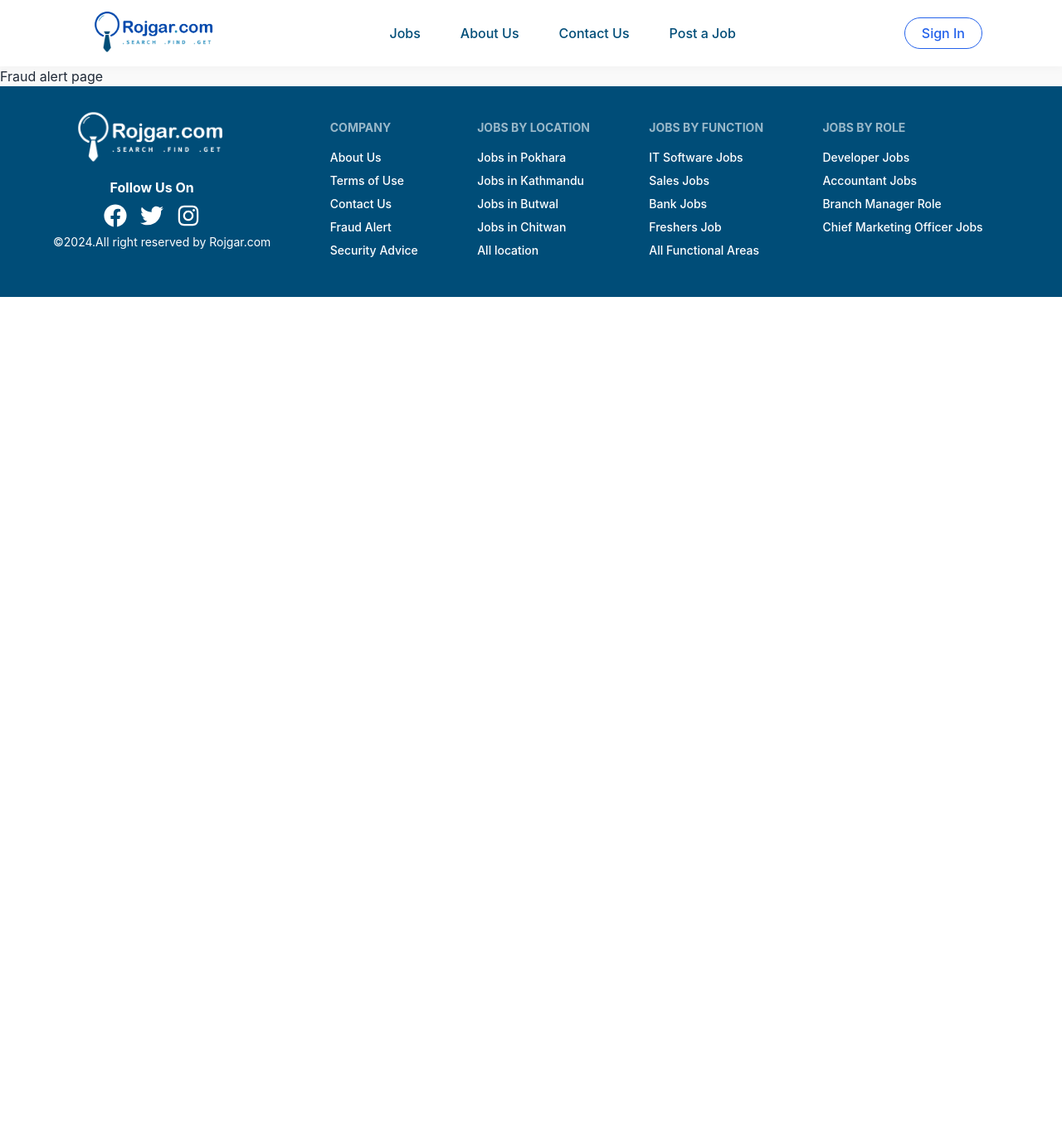
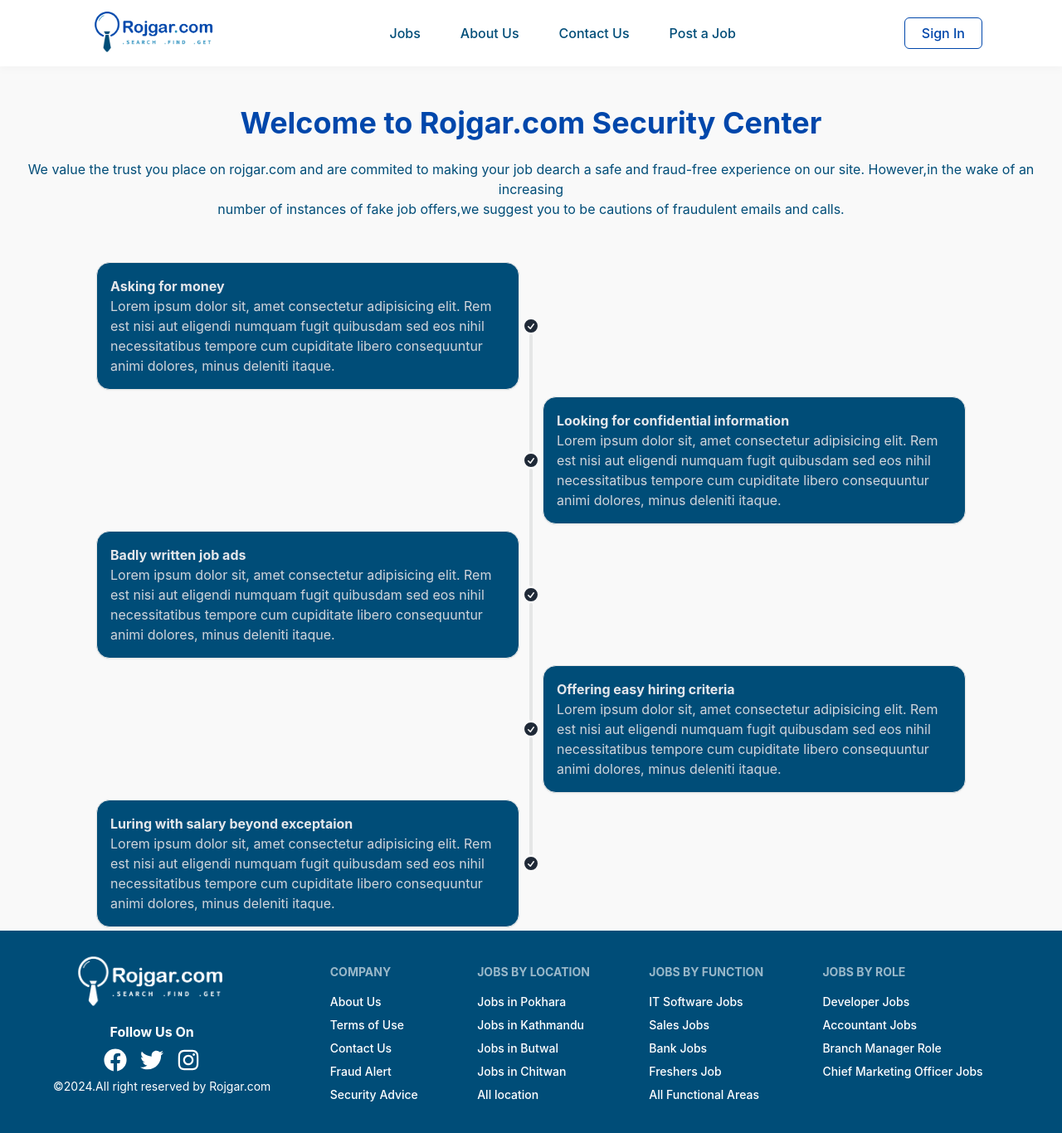
Before and after one commit to Abishekthapa09/Rojgar_frontend, a React (Vite) app: page /fraudalert in a window 1280 px wide. Shown: the top 1366 px of the page at 83% size. Before the commit the page ends 800 px from the top, so only its background shows below. Built offline with nearby package versions, Linux system fonts and the light colour scheme.

Commit message:
fraud alert section

```diff
--- a/src/Pages/FraudAlert.jsx
+++ b/src/Pages/FraudAlert.jsx
@@ -2,9 +2,69 @@ import React from 'react'
 
 const FraudAlert = () => {
   return (
-    <div>
-      Fraud alert page
-    </div>
+    <main>
+      <div className='flex flex-col items-center py-12'>
+        <div className=' text-primary text-4xl font-bold'>Welcome to Rojgar.com Security Center</div>
+        <div className='text-center text-tertiary pt-6'>We value the trust you place on rojgar.com and are commited to making your job dearch a safe and fraud-free experience on our site. However,in the wake of an increasing  <br />number of instances of fake job offers,we suggest you to be cautions of fraudulent emails and calls.</div>
+      </div>
+      <div className=' mx-28'>
+        <ul className="timeline timeline-vertical">
+        {/* <img src="/Logo.png" alt="" height={500} width={500}  className='absolute my-32' /> */}
+          <li>
+            <div className="timeline-start timeline-box bg-tertiary p-4 text-gray-200"> <h1 className='font-bold'>Asking for money </h1>
+              <p className='text-gray-300'>Lorem ipsum dolor sit, amet consectetur adipisicing elit. Rem est nisi aut eligendi numquam fugit quibusdam sed eos nihil necessitatibus tempore cum cupiditate libero consequuntur animi dolores, minus deleniti itaque.</p></div>
+            <div className="timeline-middle">
+              <svg xmlns="http://www.w3.org/2000/svg" viewBox="0 0 20 20" fill="currentColor" className="w-5 h-5"><path fillRule="evenodd" d="M10 18a8 8 0 100-16 8 8 0 000 16zm3.857-9.809a.75.75 0 00-1.214-.882l-3.483 4.79-1.88-1.88a.75.75 0 10-1.06 1.061l2.5 2.5a.75.75 0 001.137-.089l4-5.5z" clipRule="evenodd" /></svg>
+            </div>
+            <hr />
+          </li>
+          <li>
+            <hr />
+            <div className="timeline-middle">
+              <svg xmlns="http://www.w3.org/2000/svg" viewBox="0 0 20 20" fill="currentColor" className="w-5 h-5"><path fillRule="evenodd" d="M10 18a8 8 0 100-16 8 8 0 000 16zm3.857-9.809a.75.75 0 00-1.214-.882l-3.483 4.79-1.88-1.88a.75.75 0 10-1.06 1.061l2.5 2.5a.75.75 0 001.137-.089l4-5.5z" clipRule="evenodd" /></svg>
+            </div>
+            <div className="timeline-end timeline-box bg-tertiary p-4 text-gray-200"> <h1 className='font-bold'>Looking for confidential information</h1>
+              <p className='text-gray-300'>Lorem ipsum dolor sit, amet consectetur adipisicing elit. Rem est nisi aut eligendi numquam fugit quibusdam sed eos nihil necessitatibus tempore cum cupiditate libero consequuntur animi dolores, minus deleniti itaque.
+              </p>
+            </div>
+
+            <hr />
+          </li>
+          <li>
+            <hr />
+            <div className="timeline-start timeline-box bg-tertiary p-4 text-gray-200"> <h1 className='font-bold'>Badly written job ads </h1>
+              <p className='text-gray-300'>Lorem ipsum dolor sit, amet consectetur adipisicing elit. Rem est nisi aut eligendi numquam fugit quibusdam sed eos nihil necessitatibus tempore cum cupiditate libero consequuntur animi dolores, minus deleniti itaque.
+              </p>
+            </div>
+            <div className="timeline-middle">
+              <svg xmlns="http://www.w3.org/2000/svg" viewBox="0 0 20 20" fill="currentColor" className="w-5 h-5"><path fillRule="evenodd" d="M10 18a8 8 0 100-16 8 8 0 000 16zm3.857-9.809a.75.75 0 00-1.214-.882l-3.483 4.79-1.88-1.88a.75.75 0 10-1.06 1.061l2.5 2.5a.75.75 0 001.137-.089l4-5.5z" clipRule="evenodd" /></svg>
+            </div>
+            <hr />
+          </li>
+          <li>
+            <hr />
+            <div className="timeline-middle">
+              <svg xmlns="http://www.w3.org/2000/svg" viewBox="0 0 20 20" fill="currentColor" className="w-5 h-5"><path fillRule="evenodd" d="M10 18a8 8 0 100-16 8 8 0 000 16zm3.857-9.809a.75.75 0 00-1.214-.882l-3.483 4.79-1.88-1.88a.75.75 0 10-1.06 1.061l2.5 2.5a.75.75 0 001.137-.089l4-5.5z" clipRule="evenodd" /></svg>
+            </div>
+            <div className="timeline-end timeline-box bg-tertiary p-4 text-gray-200"> <h1 className='font-bold'>Offering easy hiring criteria </h1>
+              <p className='text-gray-300'>Lorem ipsum dolor sit, amet consectetur adipisicing elit. Rem est nisi aut eligendi numquam fugit quibusdam sed eos nihil necessitatibus tempore cum cupiditate libero consequuntur animi dolores, minus deleniti itaque.
+              </p>
+            </div>
+            <hr />
+          </li>
+          <li>
+            <hr />
+            <div className="timeline-start timeline-box bg-tertiary p-4 text-gray-200"> <h1 className='font-bold'>Luring with salary beyond exceptaion</h1>
+              <p className='text-gray-300'>Lorem ipsum dolor sit, amet consectetur adipisicing elit. Rem est nisi aut eligendi numquam fugit quibusdam sed eos nihil necessitatibus tempore cum cupiditate libero consequuntur animi dolores, minus deleniti itaque.
+              </p>
+            </div>
+            <div className="timeline-middle">
+              <svg xmlns="http://www.w3.org/2000/svg" viewBox="0 0 20 20" fill="currentColor" className="w-5 h-5"><path fillRule="evenodd" d="M10 18a8 8 0 100-16 8 8 0 000 16zm3.857-9.809a.75.75 0 00-1.214-.882l-3.483 4.79-1.88-1.88a.75.75 0 10-1.06 1.061l2.5 2.5a.75.75 0 001.137-.089l4-5.5z" clipRule="evenodd" /></svg>
+            </div>
+          </li>
+        </ul>
+      </div>
+    </main>
   )
 }
 
--- a/src/components/Navbar.jsx
+++ b/src/components/Navbar.jsx
@@ -203,7 +203,7 @@ const Navbar = () => {
               <Link to='/user-auth'>
                 <CustomButton
                   title='Sign In'
-                  containerStyles='text-blue-600 py-1.5 px-5 focus:outline-none hover:bg-blue-700 hover:text-white rounded-full text-base border border-blue-600'
+                  containerStyles='text-primary py-1.5 px-5 focus:outline-none hover:bg-primary hover:text-white rounded-md text-base border border-primary'
                 />
               </Link>
             ) : (
@@ -247,12 +247,12 @@ const Navbar = () => {
                 </NavLink>
               </li>
             ))}
-            <li className='text-white py-1 '>
+            {/* <li className='text-white py-1 '>
               <Link to='/login'>Login</Link>
             </li>
             <li className='text-white py-1 '>
               <Link to='/sign-up'>Register</Link>
-            </li>
+            </li> */}
           </ul>
         )}
       </div>
```
